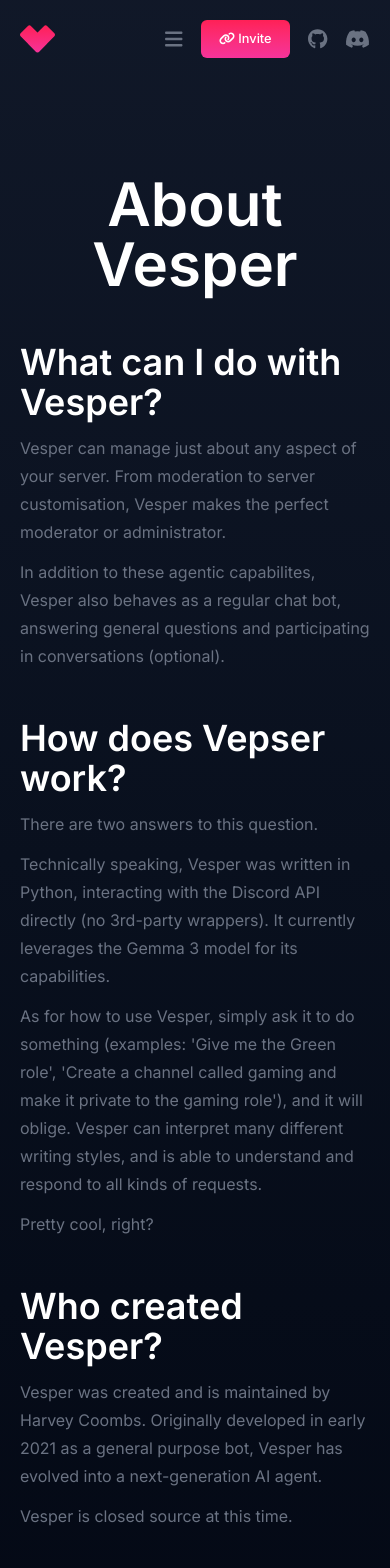
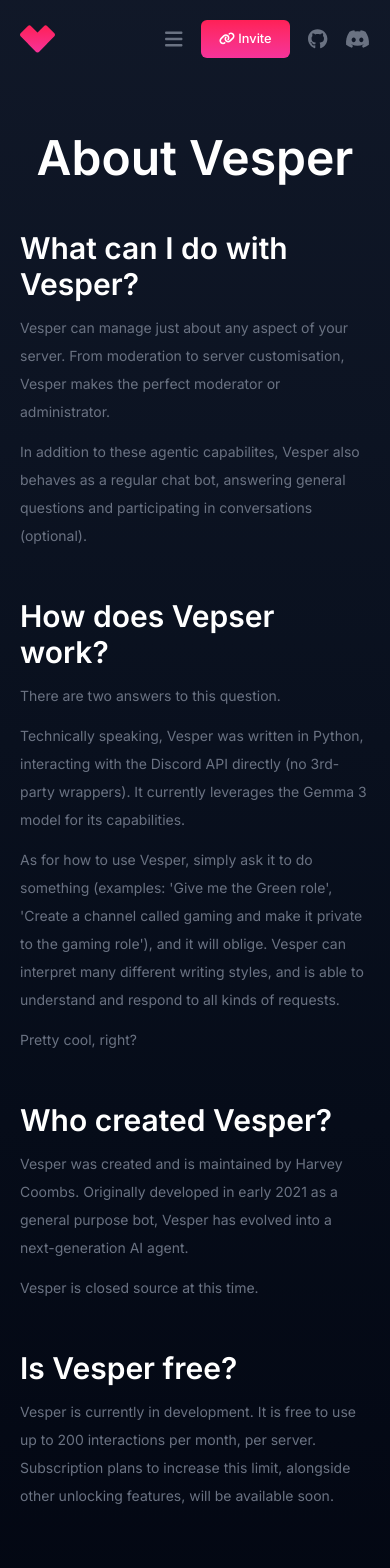
Before and after one commit to harveycoombs/vesper-www, a Next.js app: page /about in a window 390 px wide. Shown: the top 1568 px of the page. Built offline with nearby package versions, Linux system fonts and the light colour scheme; no server answers; the database is empty.

Commit message:
about page media queries

```diff
--- a/app/about/page.tsx
+++ b/app/about/page.tsx
@@ -4,40 +4,40 @@ export default function AboutPage() {
     return (
         <main className="w-375 min-h-[calc(100vh-142px)] mx-auto max-2xl:w-300 max-xl:w-full max-xl:px-5 max-md:min-h-[calc(100vh-170px)]">
             <section className="py-6">
-                <h1 className="block pt-18 pb-6 text-6xl font-semibold text-white text-center">About Vesper</h1>
+                <h1 className="block pt-18 pb-6 text-6xl font-semibold text-white text-center max-sm:text-5xl max-sm:pt-8">About Vesper</h1>
 
                 <article className="py-6">
-                    <h2 className="text-4xl font-semibold text-white">What can I do with Vesper?</h2>
+                    <h2 className="text-4xl font-semibold text-white max-sm:text-3xl">What can I do with Vesper?</h2>
 
-                    <p className="pt-3 leading-7">Vesper can manage just about any aspect of your server. From moderation to server customisation, Vesper makes the perfect moderator or administrator.</p>
+                    <p className="pt-3 leading-7 max-sm:text-sm">Vesper can manage just about any aspect of your server. From moderation to server customisation, Vesper makes the perfect moderator or administrator.</p>
 
-                    <p className="pt-3 leading-7">In addition to these agentic capabilites, Vesper also behaves as a regular chat bot, answering general questions and participating in conversations (optional).</p>
+                    <p className="pt-3 leading-7 max-sm:text-sm">In addition to these agentic capabilites, Vesper also behaves as a regular chat bot, answering general questions and participating in conversations (optional).</p>
                 </article>
 
                 <article className="py-6">
-                    <h2 className="text-4xl font-semibold text-white">How does Vepser work?</h2>
+                    <h2 className="text-4xl font-semibold text-white max-sm:text-3xl">How does Vepser work?</h2>
 
-                    <p className="pt-3 leading-7">There are two answers to this question.</p>
+                    <p className="pt-3 leading-7 max-sm:text-sm">There are two answers to this question.</p>
 
-                    <p className="pt-3 leading-7">Technically speaking, Vesper was written in Python, interacting with the Discord API directly (no 3rd-party wrappers). It currently leverages the Gemma 3 model for its capabilities.</p>
+                    <p className="pt-3 leading-7 max-sm:text-sm">Technically speaking, Vesper was written in Python, interacting with the Discord API directly (no 3rd-party wrappers). It currently leverages the Gemma 3 model for its capabilities.</p>
 
-                    <p className="pt-3 leading-7">As for how to use Vesper, simply ask it to do something (examples: 'Give me the Green role', 'Create a channel called gaming and make it private to the gaming role'), and it will oblige. Vesper can interpret many different writing styles, and is able to understand and respond to all kinds of requests.</p>
+                    <p className="pt-3 leading-7 max-sm:text-sm">As for how to use Vesper, simply ask it to do something (examples: 'Give me the Green role', 'Create a channel called gaming and make it private to the gaming role'), and it will oblige. Vesper can interpret many different writing styles, and is able to understand and respond to all kinds of requests.</p>
 
-                    <p className="pt-3 leading-7">Pretty cool, right?</p>
+                    <p className="pt-3 leading-7 max-sm:text-sm">Pretty cool, right?</p>
                 </article>
 
                 <article className="py-6">
-                    <h2 className="text-4xl font-semibold text-white">Who created Vesper?</h2>
+                    <h2 className="text-4xl font-semibold text-white max-sm:text-3xl">Who created Vesper?</h2>
 
-                    <p className="pt-3 leading-7">Vesper was created and is maintained by <Link href="https://harveycoombs.com" target="_blank" rel="noopener noreferrer" className="hover:underline">Harvey Coombs</Link>. Originally developed in early 2021 as a general purpose bot, Vesper has evolved into a next-generation AI agent.</p>
+                    <p className="pt-3 leading-7 max-sm:text-sm">Vesper was created and is maintained by <Link href="https://harveycoombs.com" target="_blank" rel="noopener noreferrer" className="hover:underline">Harvey Coombs</Link>. Originally developed in early 2021 as a general purpose bot, Vesper has evolved into a next-generation AI agent.</p>
 
-                    <p className="pt-3 leading-7">Vesper is closed source at this time.</p>
+                    <p className="pt-3 leading-7 max-sm:text-sm">Vesper is closed source at this time.</p>
                 </article>
 
                 <article className="py-6">
-                    <h2 className="text-4xl font-semibold text-white">Is Vesper free?</h2>
+                    <h2 className="text-4xl font-semibold text-white max-sm:text-3xl">Is Vesper free?</h2>
 
-                    <p className="pt-3 leading-7">Vesper is currently in development. It is free to use up to 200 interactions per month, per server. Subscription plans to increase this limit, alongside other unlocking features, will be available soon.</p>
+                    <p className="pt-3 leading-7 max-sm:text-sm">Vesper is currently in development. It is free to use up to 200 interactions per month, per server. Subscription plans to increase this limit, alongside other unlocking features, will be available soon.</p>
                 </article>
             </section>
         </main>
```
